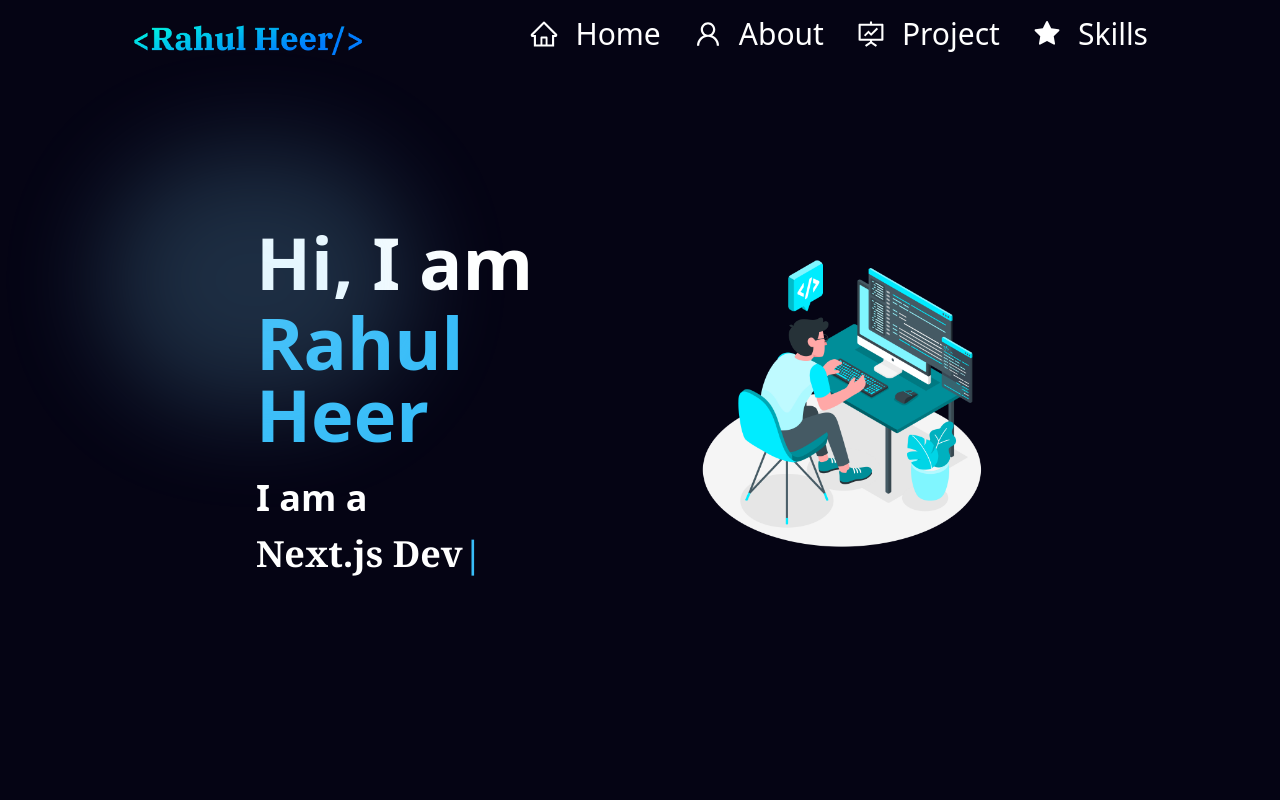
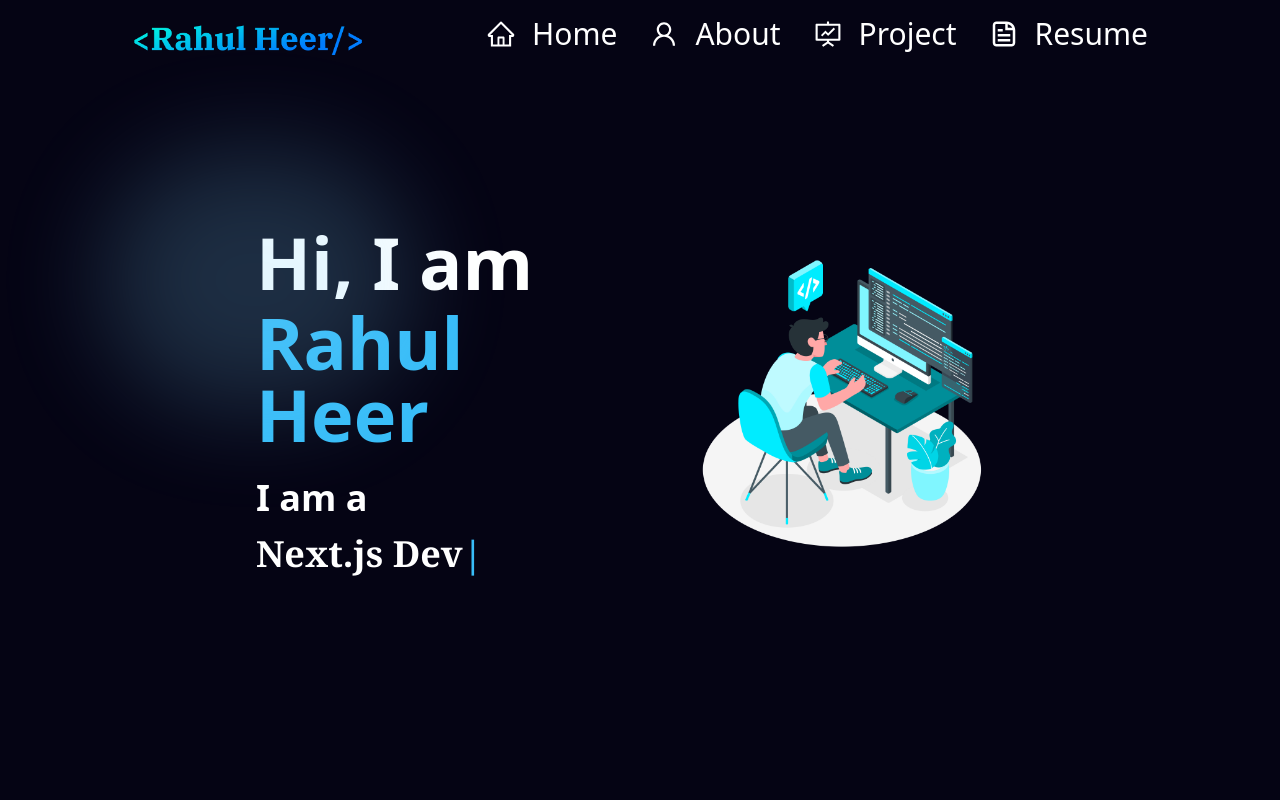
Before and after one commit to RahulHeer150/Rahul-Portfolio, a React (Vite) app: page / in a window 1280 px wide. Shown: the top 800 px of the page. Built offline with nearby package versions, Linux system fonts and the light colour scheme.

Commit message:
chnages a link for resume

```diff
--- a/src/Components/navbar.jsx
+++ b/src/Components/navbar.jsx
@@ -34,7 +34,7 @@ const Navbar = () => {
   { id: "home", label: "Home", icon: <AiOutlineHome className="inline mr-2" />, to: "/" },
   { id: "about", label: "About", icon: <AiOutlineUser className="inline mr-2" />, to: "/about" },
   { id: "project", label: "Project", icon: <AiOutlineFundProjectionScreen className="inline mr-2" />, to: "/projects" },
-  { id: "skills", label: "Skills", icon: <AiFillStar className="inline mr-2" />, to: "/skillsection" },
+  { id: "Resume", label: "Resume", icon: <CgFileDocument className="inline mr-2" />, to: "/skillsection" },
 ];
 
   return (
```
Also changed, not shown: public/images (1).jpeg (added).
